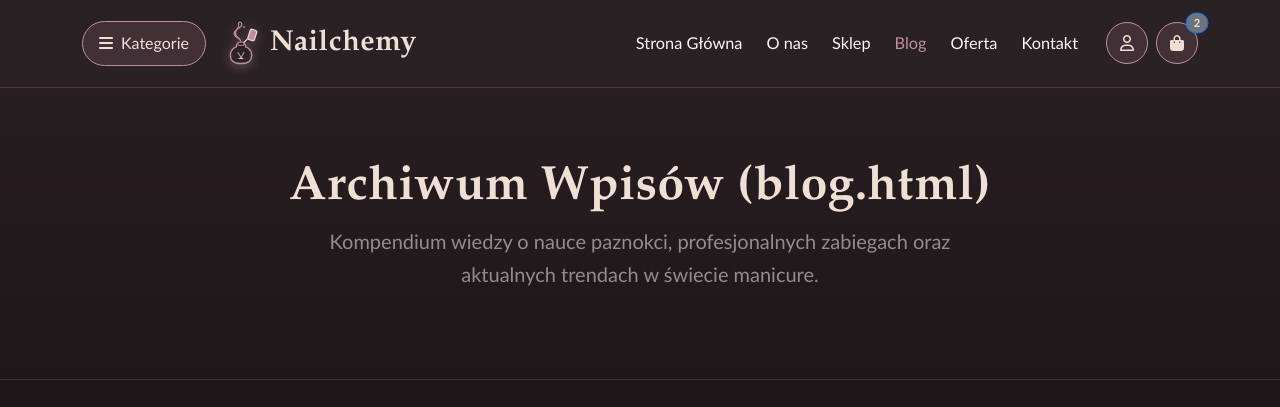
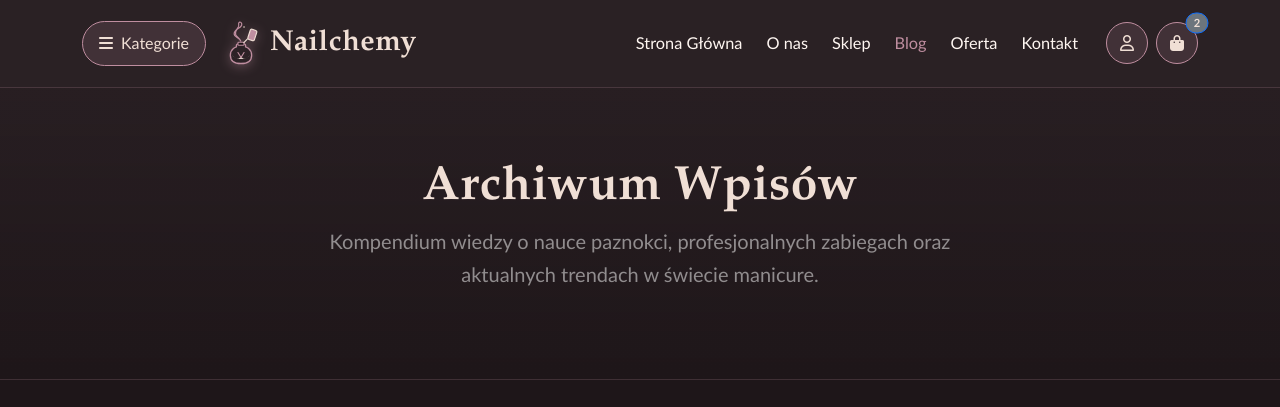
Before and after one commit to JRybaKarp/sklep, a plain HTML site: page blog.html in a window 1280 px wide. Shown: the top 407 px of the page. Drawn offline with nearby package versions, Linux system fonts and the light colour scheme.

Commit message:
blog naprawiony

```diff
--- a/blog.html
+++ b/blog.html
@@ -30,7 +30,7 @@
     <!-- ===== TREŚĆ STRONY ===== -->
         <header class="py-5 text-center" style="background: linear-gradient(180deg, rgba(44,34,38,0.7) 0%, var(--bg-dark) 100%); border-bottom: 1px solid rgba(191,142,160,0.15);">
             <div class="container py-4">
-                <h1 class="display-5 fw-bold text-accent mb-2">Archiwum Wpisów (blog.html)</h1>
+                <h1 class="display-5 fw-bold text-accent mb-2">Archiwum Wpisów</h1>
                 <p class="lead text-white-50 mx-auto" style="max-width: 650px;">Kompendium wiedzy o nauce paznokci, profesjonalnych zabiegach oraz aktualnych trendach w świecie manicure.</p>
             </div>
         </header>
```
